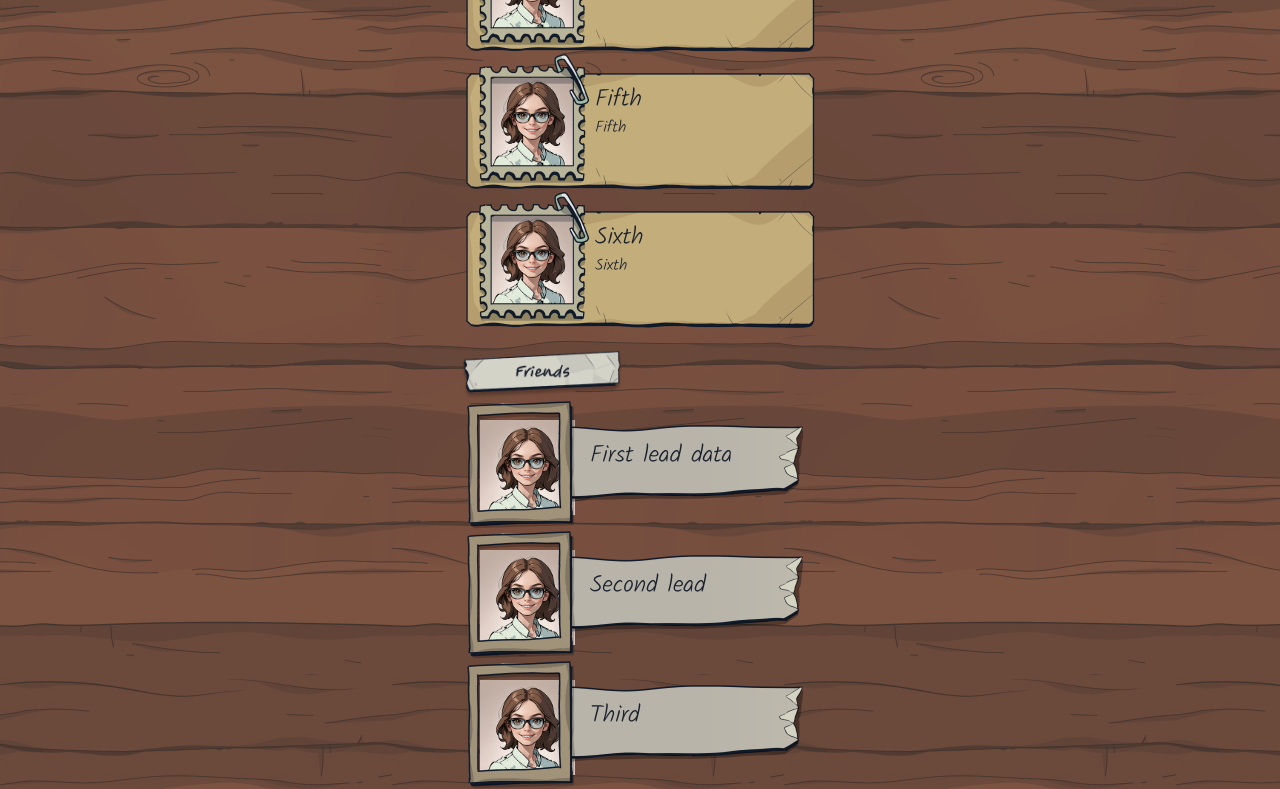
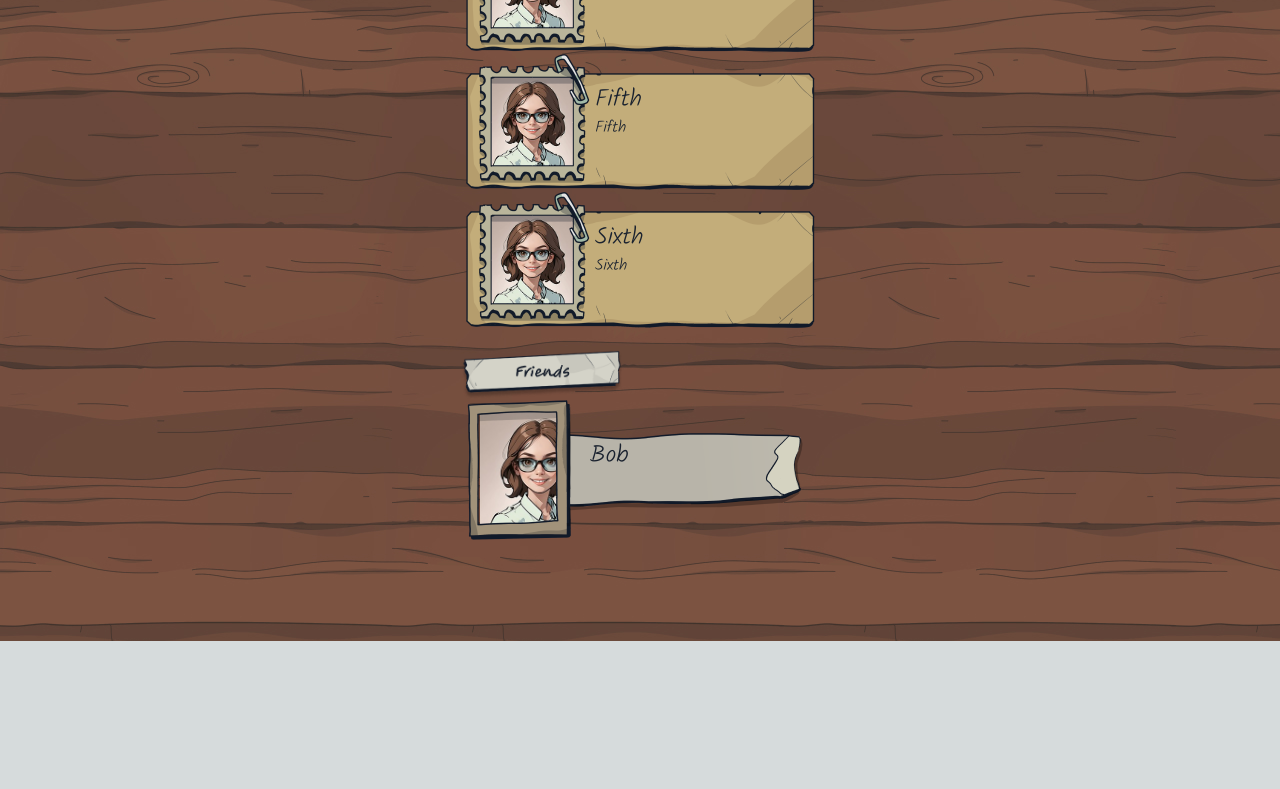
Before and after one commit to AurimasGaidys/larp-game-management-system, a Next.js app: page /main/profile in a window 1280 px wide. Shown: the part 962-1751 px from the top of the page. After the commit the page ends 1603 px from the top, so only its background shows below. Built offline with nearby package versions, Linux system fonts and the light colour scheme; no server answers.

Commit message:
Frinds cell updated.

```diff
--- a/app/main/profile/page.tsx
+++ b/app/main/profile/page.tsx
@@ -22,6 +22,13 @@ export default function Page() {
   };
 
   const userObject = useRecoilValue(globalUserState);
+
+  const friends = [
+    {
+      name: "Bob",
+      imageUrl: "/256.jpeg",
+    },
+  ];
 
   const leads = [
     "First lead data",
@@ -75,16 +82,16 @@ export default function Page() {
             );
           })}
           <div className=" bg-no-repeat w-[180px] h-[50px] bg-[url('/kd/profile/friends_title.png')] bg-contain z-50 mt-[20px]"></div>
-          {leads.map((lead) => {
+          {friends.map((lead) => {
             return (
               <div className="flex justify-center">
                 <div className="relative">
-                  <div className="absolute top-[20px] left-[20px] bg-no-repeat w-[95px] h-[95px] bg-[url('/256.jpeg')] bg-contain z-20"></div>
-                  <div className="relative w-[360px] h-[130px] bg-[url('/kd/profile/friends_cell.png')] bg-contain p-[20px] z-30">
+                  <div className="absolute top-[10px] left-[20px] bg-no-repeat w-[90px] h-[120px] bg-[url('/256.jpeg')] bg-cover z-20"></div>
+                  <div className="relative w-[360px] h-[141px] bg-[url('/kd/profile/friends_cell2.png')] bg-contain p-[20px] z-30">
                     <div
                       className={`relative z-40 text-[#1A222F] ${handWriting.className} text-2xl pl-[110px] pt-[20px]`}
                     >
-                      {lead}
+                      {lead.name}
                     </div>
                   </div>
                 </div>
```
Also changed, not shown: public/kd/profile/friends_cell2.png (added).
